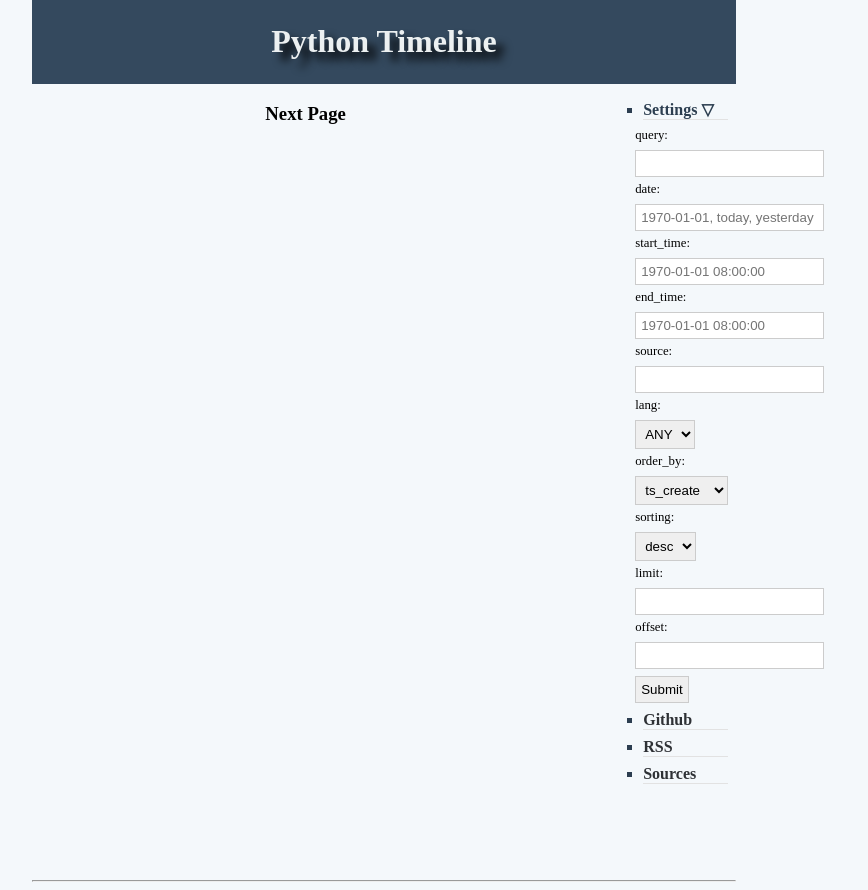
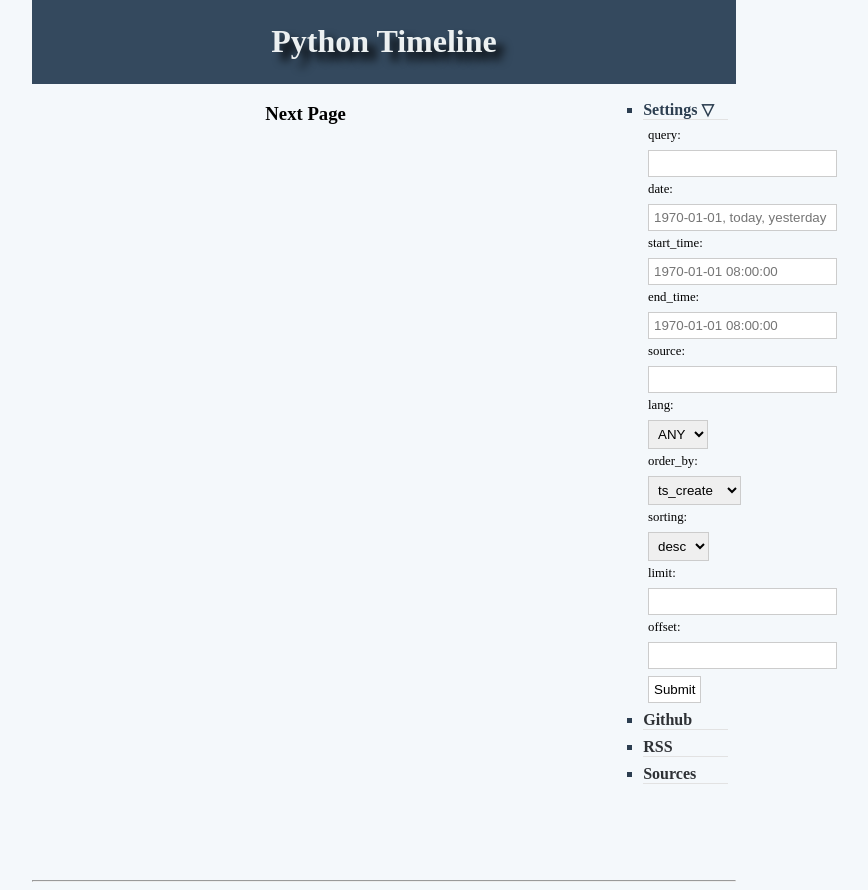
Before and after one commit to ClericPy/newspaper, a Python web app: template newspaper/templates/articles.html in a window 1280 px wide, after a click on "Settings ▽". Shown: the whole page, without its empty margins (256-1124 px from the left). Run offline with Jinja, Linux system fonts and the light colour scheme; the template is opened without the code that fills it, so the values that code supplies are empty.

Commit message:
微调 css

```diff
--- a/newspaper/templates/articles.html
+++ b/newspaper/templates/articles.html
@@ -88,6 +88,10 @@
         #params>p.params-title {
             margin: 5px 0 5px 0;
             font-size: 0.8em;
+        }
+
+        #params {
+            margin-left: 0.8em;
         }
 
         div.head {
@@ -245,7 +249,7 @@
                         <input name="limit" id="form_limit" placeholder="" type="text">
                         <p class="params-title">offset:</p>
                         <input name="offset" id="form_offset" placeholder="" type="text">
-                        <p class="params-title"><input type="submit" value="Submit"></p>
+                        <p class="params-title"><input type="submit" value="Submit" style="background-color: white;"></p>
                     </form>
                     <li><a href="https://github.com/ClericPy/newspaper" target="_blank" class="github">Github</a></li>
                     <li><a href="./articles.query.rss" target="_blank" class="rss">RSS</a></li>
```
Also changed, not shown: README.md.
